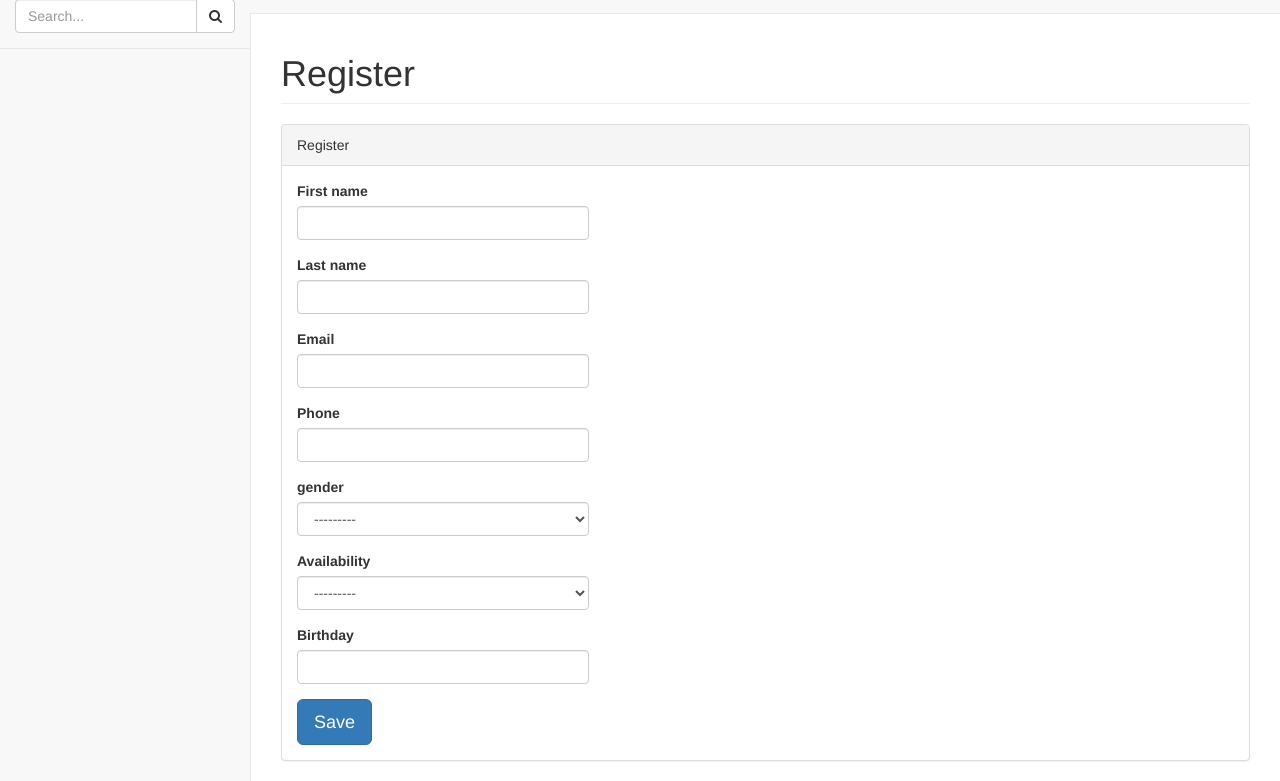
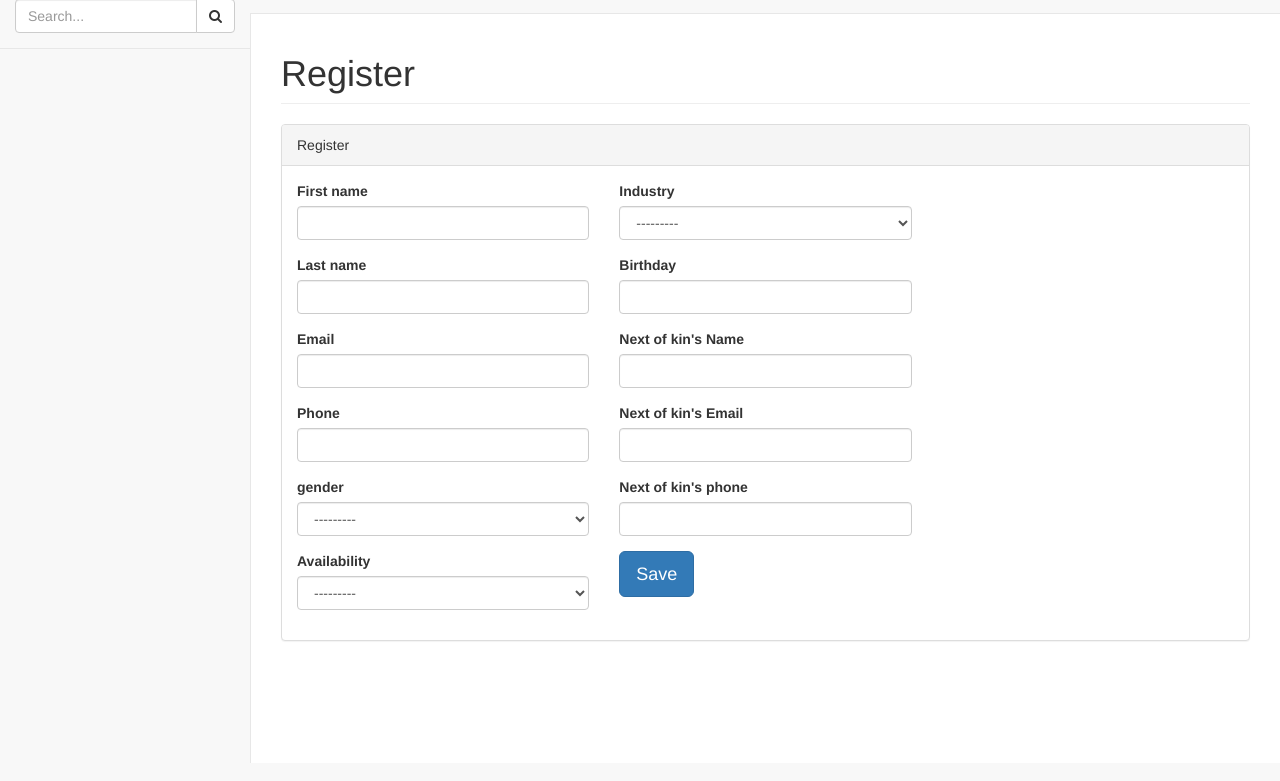
Before and after one commit to boyombo/django-stations, a Django app: template stations/templates/add_member.html in a window 1280 px wide. Shown: the part 67-848 px from the top of the page. Run offline with Django 3.2, Linux system fonts and the light colour scheme; the template is opened without the code that fills it: values that come from a table or form of the project are taken from there, others are empty; parts of the project's set-up code (start-up, migrations or seed data) failed here and were passed over; some libraries are stand-ins or nearby versions.

Commit message:
added new fields

```diff
--- a/stations/heathen/admin.py
+++ b/stations/heathen/admin.py
@@ -1,9 +1,9 @@
 from django.contrib import admin
 
-from heathen.models import Location, Member
+from heathen.models import Location, Member, Industry
 
 
-@admin.register(Location)
+@admin.register(Location, Industry)
 class LocationAdmin(admin.ModelAdmin):
     list_display = ['name']
 
--- a/stations/heathen/models.py
+++ b/stations/heathen/models.py
@@ -1,6 +1,13 @@
 from __future__ import unicode_literals
 
 from django.db import models
+
+
+class Industry(models.Model):
+    name = models.CharField(max_length=100)
+
+    def __unicode__(self):
+        return self.name
 
 
 class Location(models.Model):
@@ -29,6 +36,10 @@ class Member(models.Model):
     birthday = models.DateField()
     availability = models.PositiveIntegerField(choices=STATUS)
     gender = models.PositiveIntegerField(choices=GENDERS, null=True)
+    industry = models.ForeignKey(Industry, null=True)
+    nok_name = models.CharField(max_length=50, blank=True)
+    nok_phone = models.CharField(max_length=20, blank=True)
+    nok_email = models.EmailField(blank=True, null=True)
 
     def __unicode__(self):
         return self.email
--- a/stations/templates/add_member.html
+++ b/stations/templates/add_member.html
@@ -15,8 +15,7 @@ Register
 
 {% block panelbody %}
 <div class="row">
-    <div class="col-lg-4">
-        <form action="" method="post" role="form">{% csrf_token %}
+    <form action="" method="post" role="form">{% csrf_token %}
             {% if form.non_field_errors %}
                 {% for error in form.non_field_errors %}
                     <div class="alert alert-danger">
@@ -25,6 +24,7 @@ Register
                 {% endfor %}
             {% endif %}
 
+        <div class="col-lg-4">
             <div class="form-group">
                 {% if form.first_name.errors %}
                     <div class="alert alert-danger">
@@ -85,6 +85,18 @@ Register
                 {{ form.availability }}
             </div>
 
+
+        </div>
+        <div class="col-lg-4">
+            <div class="form-group">
+                {% if form.industry.errors %}
+                    <div class="alert alert-danger">
+                        {{ form.industry.errors }}
+                    </div>
+                {% endif %}
+                <label for="{{ form.industry.id_for_label }}" class="control-label">Industry</label>
+                {{ form.industry }}
+            </div>
             <div class="form-group">
                 {% if form.birthday.errors %}
                     <div class="alert alert-danger">
@@ -94,10 +106,38 @@ Register
                 <label for="{{ form.birthday.id_for_label }}" class="control-label">Birthday</label>
                 {{ form.birthday }}
             </div>
-                <input type="submit" value="Save" class="btn btn-primary btn-lg" />
+            <div class="form-group">
+                {% if form.nok_name.errors %}
+                    <div class="alert alert-danger">
+                        {{ form.nok_name.errors }}
+                    </div>
+                {% endif %}
+                <label for="{{ form.nok_name.id_for_label }}" class="control-label">Next of kin's Name</label>
+                {{ form.nok_name }}
+            </div>
+            <div class="form-group">
+                {% if form.nok_email.errors %}
+                    <div class="alert alert-danger">
+                        {{ form.nok_email.errors }}
+                    </div>
+                {% endif %}
+                <label for="{{ form.nok_email.id_for_label }}" class="control-label">Next of kin's Email</label>
+                {{ form.nok_email }}
+            </div>
 
-        </form>
-    </div>
+            <div class="form-group">
+                {% if form.nok_phone.errors %}
+                    <div class="alert alert-danger">
+                        {{ form.nok_phone.errors }}
+                    </div>
+                {% endif %}
+                <label for="{{ form.nok_phone.id_for_label }}" class="control-label">Next of kin's phone</label>
+                {{ form.nok_phone }}
+            </div>
+
+                <input type="submit" value="Save" class="btn btn-primary btn-lg block" />
+        </div>
+    </form>
 </div>
 {% endblock panelbody %}
 
@@ -110,6 +150,10 @@ Register
     $('#id_phone').addClass('form-control')
     $('#id_gender').addClass('form-control')
     $('#id_birthday').addClass('form-control')
+    $('#id_industry').addClass('form-control')
+    $('#id_nok_name').addClass('form-control')
+    $('#id_nok_email').addClass('form-control')
+    $('#id_nok_phone').addClass('form-control')
     $('#id_availability').addClass('form-control')
     $('#id_birthday').datepicker({
       //format: 'YYYY-MM-DD'
```
Also changed, not shown: stations/heathen/migrations/0003_auto_20161128_0519.py (added).
